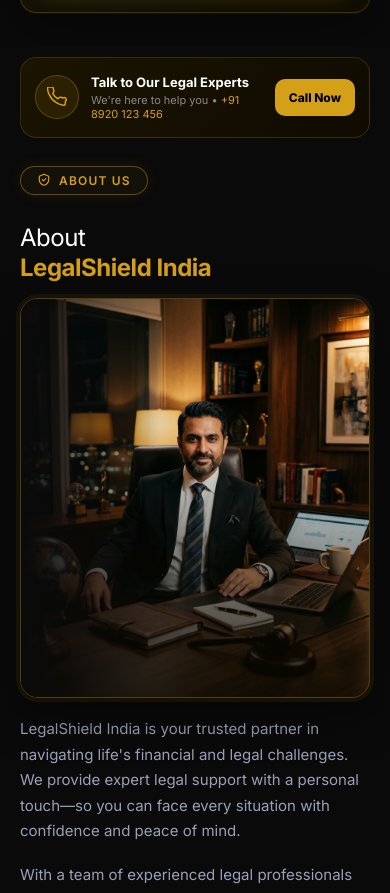
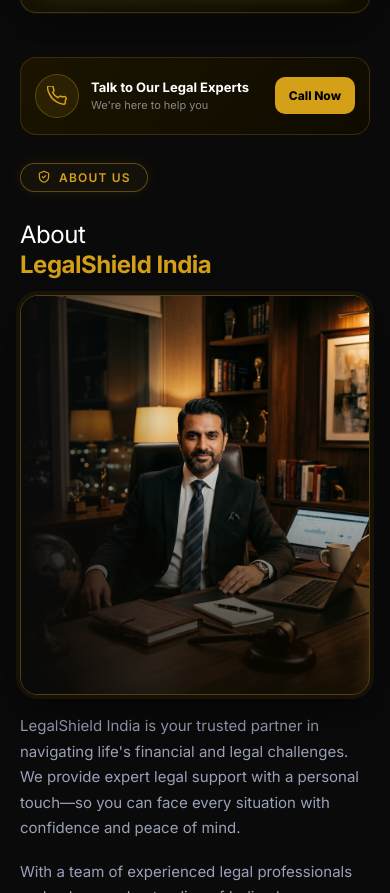
Before and after one commit to tusharandcollege-art/LegalShield, a plain HTML site: page index.html in a window 390 px wide. Shown: the part 2681-3574 px from the top of the page. Drawn offline with Linux system fonts and the light colour scheme.

Commit message:
style: remove phone number text from mobile expert bar

```diff
--- a/index.html
+++ b/index.html
@@ -2688,7 +2688,7 @@
     </div>
     <div class="mob-expert-text">
       <div class="mob-expert-title">Talk to Our Legal Experts</div>
-      <div class="mob-expert-sub">We're here to help you &bull; <span>+91 8920 123 456</span></div>
+      <div class="mob-expert-sub">We're here to help you</div>
     </div>
     <a href="tel:+918920123456" class="mob-call-now">Call Now</a>
   </div>
```
